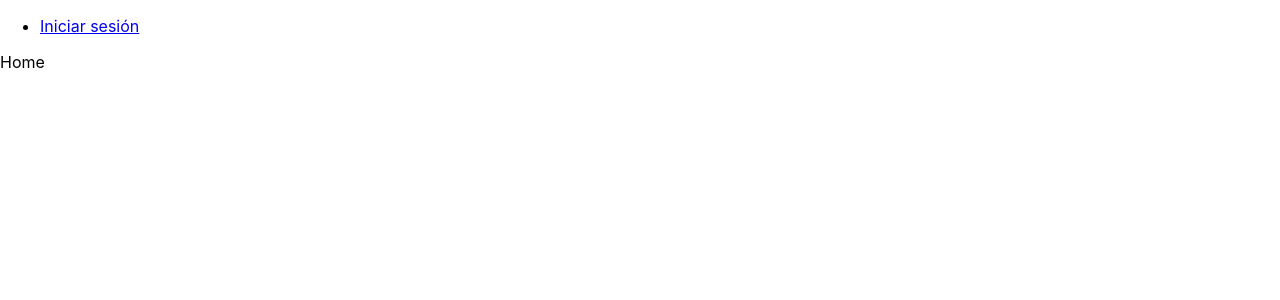
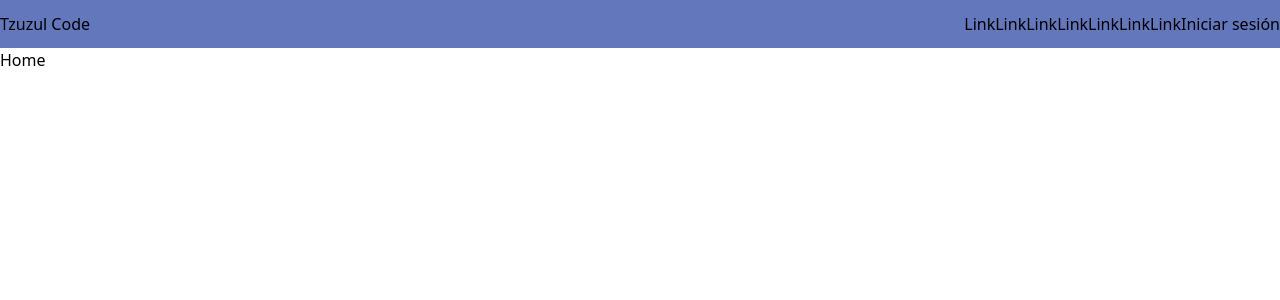
Before and after one commit to tzuzulcode/frontend-react-enero2022, a React (Create React App) app in the folder redux-app/: page / in a window 1280 px wide. Shown: the top 300 px of the page. Built offline with nearby package versions, Linux system fonts and the light colour scheme; no server answers.

Commit message:
Tailwind css

```diff
--- a/redux-app/package.json
+++ b/redux-app/package.json
@@ -38,5 +38,10 @@
       "last 1 firefox version",
       "last 1 safari version"
     ]
+  },
+  "devDependencies": {
+    "autoprefixer": "^10.4.2",
+    "postcss": "^8.4.7",
+    "tailwindcss": "^3.0.23"
   }
 }
--- /dev/null
+++ b/redux-app/postcss.config.js
@@ -0,0 +1,6 @@
+module.exports = {
+  plugins: {
+    tailwindcss: {},
+    autoprefixer: {},
+  },
+}
--- a/redux-app/public/index.html
+++ b/redux-app/public/index.html
@@ -26,7 +26,7 @@
     -->
     <title>React App</title>
   </head>
-  <body>
+  <body class="bg-lavender-100">
     <noscript>You need to enable JavaScript to run this app.</noscript>
     <div id="root"></div>
     <!--
--- a/redux-app/src/App.js
+++ b/redux-app/src/App.js
@@ -13,17 +13,21 @@ function App() {
   },[])
 
   return (
-    <>
+
+
 
       <BrowserRouter>
         <Navbar/>
+        <div className=' max-w-screen-xl mx-auto'>
         <Routes>
           {/* <Route path="*" element={<NotFound/>}/> */}
           <Route path="/" element={<Home/>}/>
           <Route path="/login" element={<Login/>}/>
         </Routes>
+        </div>
       </BrowserRouter>
-    </>
+
+
   );
 }
 
--- a/redux-app/src/components/Navbar.jsx
+++ b/redux-app/src/components/Navbar.jsx
@@ -14,10 +14,20 @@ export default function Navbar() {
       }
 
   return (
-    <nav>
-        <ul>
-            {logged?<li onClick={signOut}>Cerrar sesión</li>:<li><Link to="/login">Iniciar sesión</Link></li>}
-        </ul>
+    <nav className="bg-lavender-700 py-3">
+        <div className='max-w-screen-xl mx-auto flex justify-between'>
+          <p>Tzuzul Code</p>
+          <ul className="flex ">
+              <li>Link</li>
+              <li>Link</li>
+              <li>Link</li>
+              <li>Link</li>
+              <li>Link</li>
+              <li>Link</li>
+              <li>Link</li>
+              {logged?<li onClick={signOut}>Cerrar sesión</li>:<li><Link to="/login">Iniciar sesión</Link></li>}
+          </ul>
+        </div>
     </nav>
   )
 }
--- a/redux-app/src/index.css
+++ b/redux-app/src/index.css
@@ -1,13 +1,3 @@
-body {
-  margin: 0;
-  font-family: -apple-system, BlinkMacSystemFont, 'Segoe UI', 'Roboto', 'Oxygen',
-    'Ubuntu', 'Cantarell', 'Fira Sans', 'Droid Sans', 'Helvetica Neue',
-    sans-serif;
-  -webkit-font-smoothing: antialiased;
-  -moz-osx-font-smoothing: grayscale;
-}
-
-code {
-  font-family: source-code-pro, Menlo, Monaco, Consolas, 'Courier New',
-    monospace;
-}
+@tailwind base;
+@tailwind components;
+@tailwind utilities;
--- /dev/null
+++ b/redux-app/tailwind.config.js
@@ -0,0 +1,46 @@
+module.exports = {
+  content: [
+    "./src/**/*.{js,jsx}",
+  ],
+  theme: {
+    extend: {
+      colors:{
+        "beau":{
+          100:"#DBEBFB",
+          200:"#BFDBF7",
+          300:"#A4CCF4",
+          400:"#80B8EF",
+          500:"#6EADED",
+          600:"#4999E9",
+          700:"#2585E4",
+          800:"#1970C8",
+          900:"#145CA3"
+        },
+        "gunmetal":{
+          '50': '#D7F3FE',
+          '100': '#C3EDFD',
+          '200': '#9CE2FB',
+          '300': '#75D6FA',
+          '400': '#4DCBF8',
+          '500': '#26BFF7',
+          '600': '#08A4DD',
+          '700': '#067CA7',
+          '800': '#045471',
+          '900': '#022B3A'
+        },
+        "lavender":{
+          100:"#F1F3F9",
+          200:"#D4DAED",
+          300:"#C6CDE7",
+          400:"#A9B5DA",
+          500:"#9BA8D4",
+          600:"#7E90C8",
+          700:"#6277BC",
+          800:"#4960AB",
+          900:"#3D508F"
+        }
+      }
+    },
+  },
+  plugins: [],
+}
```
Also changed, not shown: 1 other file (tests, documents, lock files or other folders).
